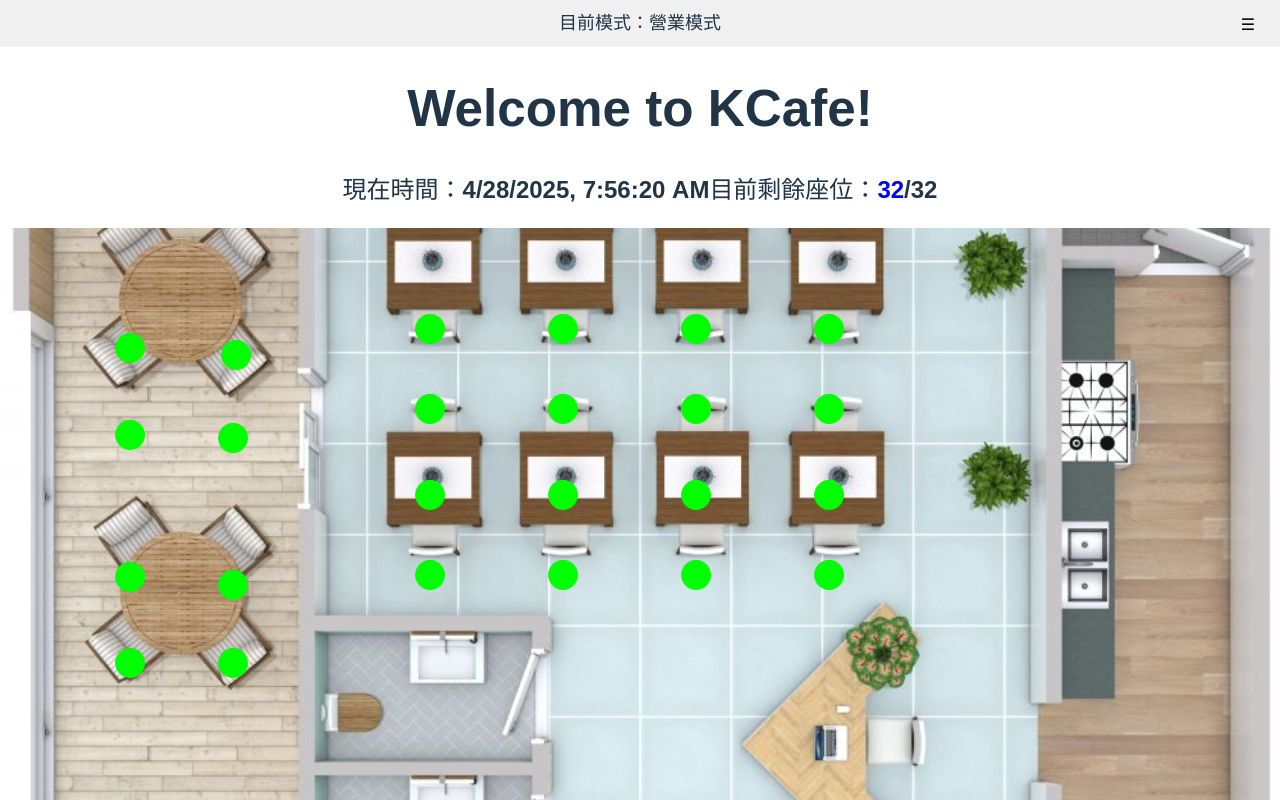
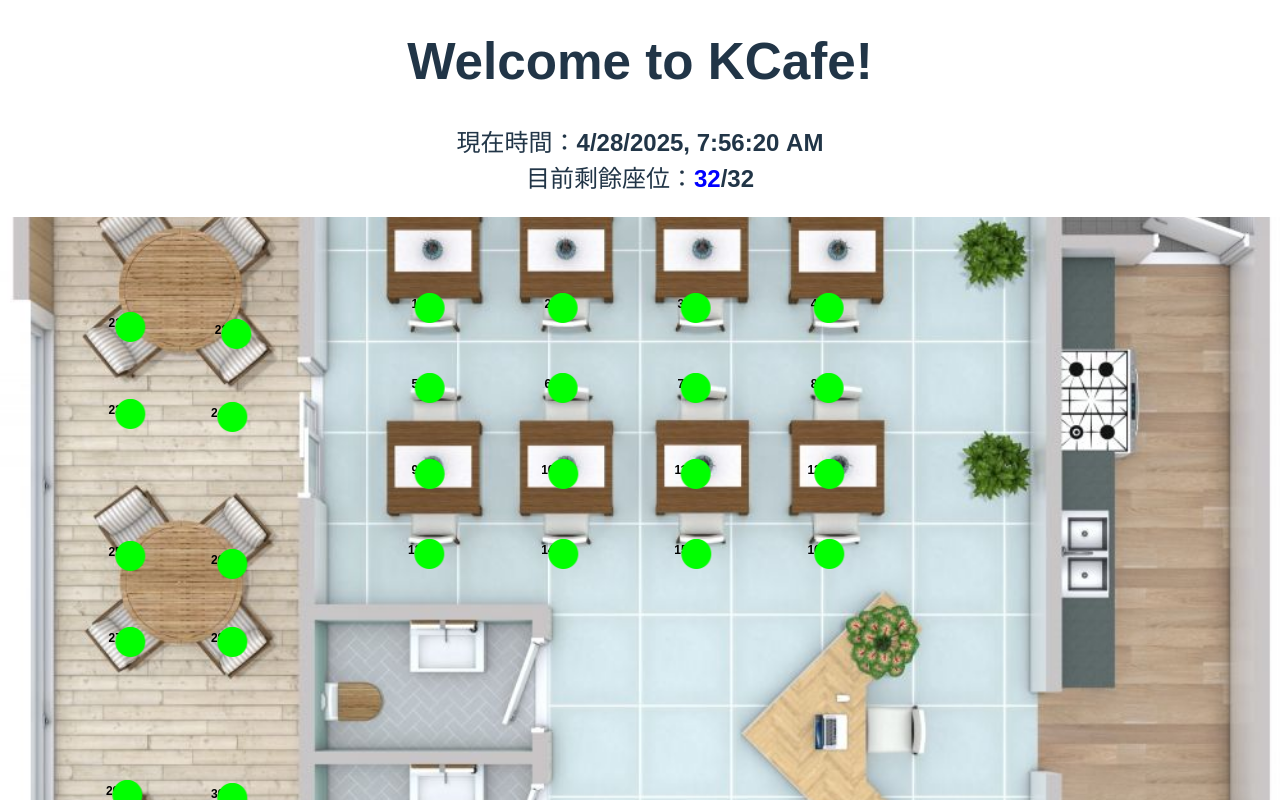
Before and after one commit to kaiwei1016/Cafe-Seats-Project, a React (Vite) app in the folder 陳凱維/seats-project/: page /guest in a window 1280 px wide. Shown: the top 800 px of the page. Built offline with nearby package versions, Linux system fonts and the light colour scheme.

Commit message:
react 2.0

```diff
--- a/陳凱維/seats-project/package.json
+++ b/陳凱維/seats-project/package.json
@@ -12,7 +12,8 @@
   "dependencies": {
     "react": "^19.0.0",
     "react-dom": "^19.0.0",
-    "react-draggable": "^4.4.6"
+    "react-draggable": "^4.4.6",
+    "react-router-dom": "^7.5.2"
   },
   "devDependencies": {
     "@eslint/js": "^9.22.0",
--- a/陳凱維/seats-project/src/App.jsx
+++ b/陳凱維/seats-project/src/App.jsx
@@ -1,10 +1,14 @@
-import KCafe from './KCafe';
+import { BrowserRouter as Router, Routes, Route } from 'react-router-dom';
+import KCafe from './components/KCafe'; // 注意路徑如果有改資料夾
 
 function App() {
   return (
-    <div className="App">
-      <KCafe />
-    </div>
+    <Router>
+      <Routes>
+        <Route path="/" element={<KCafe />} />
+        <Route path="/guest" element={<KCafe hideMenu={true} />} />
+      </Routes>
+    </Router>
   );
 }
 
--- a/陳凱維/seats-project/src/Seat.jsx
+++ /dev/null
@@ -1,37 +0,0 @@
-import React from 'react';
-import './KCafe.css';
-
-const Seat = ({
-  id,
-  left,
-  top,
-  occupied,
-  isSelectedForMove,
-  isSelectedForDelete,
-  tempMovePosition,
-  moveMode,
-  mode,
-  pendingSeat,
-  deleteMode,
-  handleToggleSeat,
-  handleMouseDown
-}) => {
-  return (
-    <img
-      key={id}
-      src={occupied ? '/img/r_circle.png' : '/img/g_circle.png'}
-      alt={`Seat ${id}`}
-      title={`Seat ${id}`}
-      className={`seat ${occupied ? 'occupied' : ''} ${isSelectedForDelete ? 'selected-delete' : ''} ${isSelectedForMove ? 'selected-move' : ''}`}
-      style={{
-        left: `${isSelectedForMove && tempMovePosition ? tempMovePosition.left : left}%`,
-        top: `${isSelectedForMove && tempMovePosition ? tempMovePosition.top : top}%`,
-        cursor: (mode === 'edit' && moveMode && !pendingSeat && !deleteMode) ? 'grab' : 'default',
-      }}
-      onClick={handleToggleSeat}
-      onMouseDown={handleMouseDown}
-    />
-  );
-};
-
-export default Seat;
--- a/陳凱維/seats-project/src/KCafe.css
+++ b/陳凱維/seats-project/src/components/KCafe.css
@@ -110,3 +110,46 @@
     opacity: 0.7;
     border: 2px dashed blue;
   }
+
+  .seat-container {
+    position: absolute;
+    transform: translate(-50%, -50%);
+    text-align: center;
+  }
+
+  .seat-number {
+    margin-top: 2px;
+    font-size: 12px;
+    color: black;
+    font-weight: bold;
+  }
+
+  .seat-number.highlight {
+    color: red;
+    font-weight: 900;
+  }
+
+  .qr-controls {
+    display: flex;
+    flex-direction: column;
+    gap: 5px;
+    margin-top: 10px;
+  }
+  .qr-controls select, .qr-controls button {
+    padding: 5px;
+    font-size: 14px;
+  }
+
+  .go-guest-button {
+    margin-left: 10px;
+    padding: 5px 10px;
+    background-color: #0077cc;
+    color: white;
+    border: none;
+    border-radius: 6px;
+    cursor: pointer;
+  }
+
+  .go-guest-button:hover {
+    background-color: #005fa3;
+  }
--- a/陳凱維/seats-project/src/KCafe.jsx
+++ b/陳凱維/seats-project/src/components/KCafe.jsx
@@ -14,11 +14,19 @@
   { id: 29, left: 8.8, top: 59.7 }, { id: 30, left: 17.0, top: 60.0 }, { id: 31, left: 8.8, top: 67.7 }, { id: 32, left: 16.3, top: 67.8 },
 ];
 
-const KCafe = () => {
-  const [seats, setSeats] = useState(Array(initialSeatPositions.length).fill(false));
-  const [positions, setPositions] = useState(initialSeatPositions);
+const KCafe = ({ hideMenu = false }) => {
+  const [seats, setSeats] = useState(() => {
+    const savedSeats = localStorage.getItem('kcafe_seats');
+    return savedSeats ? JSON.parse(savedSeats) : Array(initialSeatPositions.length).fill(false);
+  });
+
+  const [positions, setPositions] = useState(() => {
+    const savedPositions = localStorage.getItem('kcafe_positions');
+    return savedPositions ? JSON.parse(savedPositions) : initialSeatPositions;
+  });
+
   const [currentTime, setCurrentTime] = useState(new Date());
-  const [mode, setMode] = useState('business'); // 'business', 'edit', 'view'
+  const [mode, setMode] = useState('business');
   const [menuOpen, setMenuOpen] = useState(false);
   const [dragging, setDragging] = useState(null);
   const [offset, setOffset] = useState({ x: 0, y: 0 });
@@ -35,6 +43,28 @@
     }, 1000);
     return () => clearInterval(timer);
   }, []);
+
+  useEffect(() => {
+    if (hideMenu) {
+      setMode('view');
+      const refresh = setInterval(() => {
+        window.location.reload();
+      }, 5000); // 每30秒刷新
+
+      return () => clearInterval(refresh);
+    }
+  }, [hideMenu]);
+
+  useEffect(() => {
+    localStorage.setItem('kcafe_seats', JSON.stringify(seats));
+  }, [seats]);
+
+  useEffect(() => {
+    localStorage.setItem('kcafe_seats', JSON.stringify(seats));
+    localStorage.setItem('kcafe_positions', JSON.stringify(positions));
+  }, [seats, positions]);
+
+
 
   const toggleSeat = (index, e) => {
     if (mode !== 'business' || pendingSeat || deleteMode || moveMode) return;
@@ -89,7 +119,7 @@
 
   const addSeat = () => {
     if (pendingSeat !== null || deleteMode || moveMode) return;
-    const newId = positions.length + 1;
+    const newId = positions.length > 0 ? Math.max(...positions.map(p => p.id)) + 1 : 1;
     setPendingSeat({ id: newId, left: 50, top: 50 });
   };
 
@@ -154,6 +184,7 @@
 
   return (
     <div className="kcafe-container" onMouseMove={handleMouseMove} onMouseUp={handleMouseUp}>
+      {!hideMenu && (
         <Navbar
           mode={mode}
           menuOpen={menuOpen}
@@ -174,11 +205,14 @@
           tempMovePosition={tempMovePosition}
           confirmSeat={confirmSeat}
           checkOverlap={checkOverlap}
+          positions={positions}
         />
+      )}
 
       <h1>Welcome to KCafe!</h1>
       <h2>
         現在時間：{currentTime.toLocaleString()}
+        <br/>
         目前剩餘座位：<span className="remaining">{seats.filter(seat => !seat).length}</span>/{seats.length}
       </h2>
 
@@ -204,7 +238,7 @@
         ))}
         {pendingSeat && (
           <img
-            src="/img/g_circle.png"
+            src='/img/g_circle.png'
             alt="New Seat"
             className="seat pending"
             style={{ left: `${pendingSeat.left}%`, top: `${pendingSeat.top}%` }}
--- a/陳凱維/seats-project/src/Navbar.jsx
+++ b/陳凱維/seats-project/src/components/Navbar.jsx
@@ -1,4 +1,5 @@
-import React from 'react';
+import React, { useState } from 'react';
+import { useNavigate } from 'react-router-dom';
 import './KCafe.css';
 
 const Navbar = ({
@@ -20,19 +21,53 @@
   selectedToMove,
   tempMovePosition,
   confirmSeat,
-  checkOverlap
+  checkOverlap,
+  positions
 }) => {
+  const navigate = useNavigate();
+  const [showQRCodeOptions, setShowQRCodeOptions] = useState(false);
+  const [selectedSeatForQR, setSelectedSeatForQR] = useState('');
+
   return (
     <nav className="navbar">
       <div className="mode-display">目前模式：{mode === 'business' ? '營業模式' : mode === 'edit' ? '編輯模式' : '觀察模式'}</div>
       <button className="menu-button" onClick={() => setMenuOpen(!menuOpen)}>☰</button>
+
       {menuOpen && (
         <div className="menu-dropdown">
           <button onClick={() => { setMode('business'); setMenuOpen(false); }}>營業模式</button>
           <button onClick={() => { setMode('edit'); setMenuOpen(false); }}>編輯模式</button>
           <button onClick={() => { setMode('view'); setMenuOpen(false); }}>觀察模式</button>
+          <button onClick={() => setShowQRCodeOptions(!showQRCodeOptions)}>取得 QR code</button>
+
+          {showQRCodeOptions && (
+            <div className="qr-options">
+              <select
+                value={selectedSeatForQR}
+                onChange={(e) => setSelectedSeatForQR(e.target.value)}
+              >
+                <option value="">選擇座位</option>
+                {positions.map((seat) => (
+                  <option key={seat.id} value={seat.id}>
+                    Seat {seat.id}
+                  </option>
+                ))}
+              </select>
+              <button onClick={() => { /* 現在按了還不用做事 */ }}>
+                下載
+              </button>
+            </div>
+          )}
         </div>
       )}
+
+      {mode === 'view' && (
+        <button className="go-guest-button" onClick={() => window.open('/guest', '_blank')}>
+          切到顧客版
+        </button>
+      )}
+
+
       {mode === 'edit' && (
         <div className="edit-controls">
           <button onClick={addSeat} disabled={pendingSeat !== null || deleteMode || moveMode}>新增座位</button>
--- /dev/null
+++ b/陳凱維/seats-project/src/components/Seat.jsx
@@ -0,0 +1,45 @@
+import React from 'react';
+import './KCafe.css';
+
+const Seat = ({
+  id,
+  left,
+  top,
+  occupied,
+  isSelectedForMove,
+  isSelectedForDelete,
+  tempMovePosition,
+  moveMode,
+  mode,
+  pendingSeat,
+  deleteMode,
+  handleToggleSeat,
+  handleMouseDown
+}) => {
+  const seatNumberClass = isSelectedForMove || isSelectedForDelete ? 'seat-number highlight' : 'seat-number';
+
+  return (
+    <div
+      className="seat-container"
+      style={{
+        left: `${isSelectedForMove && tempMovePosition ? tempMovePosition.left : left}%`,
+        top: `${isSelectedForMove && tempMovePosition ? tempMovePosition.top : top}%`,
+      }}
+    >
+      <img
+        src={occupied ? '/img/r_circle.png' : '/img/g_circle.png'}
+        alt={`Seat ${id}`}
+        title={`Seat ${id}`}
+        className={`seat ${occupied ? 'occupied' : ''} ${isSelectedForDelete ? 'selected-delete' : ''} ${isSelectedForMove ? 'selected-move' : ''}`}
+        style={{
+          cursor: (mode === 'edit' && moveMode && !pendingSeat && !deleteMode) ? 'grab' : 'default',
+        }}
+        onClick={handleToggleSeat}
+        onMouseDown={handleMouseDown}
+      />
+      <div className={seatNumberClass}>{id}</div>
+    </div>
+  );
+};
+
+export default Seat;
```
Also changed, not shown: 1 other file (tests, documents, lock files or other folders). Lines whose indentation alone changed are shown as unchanged.
